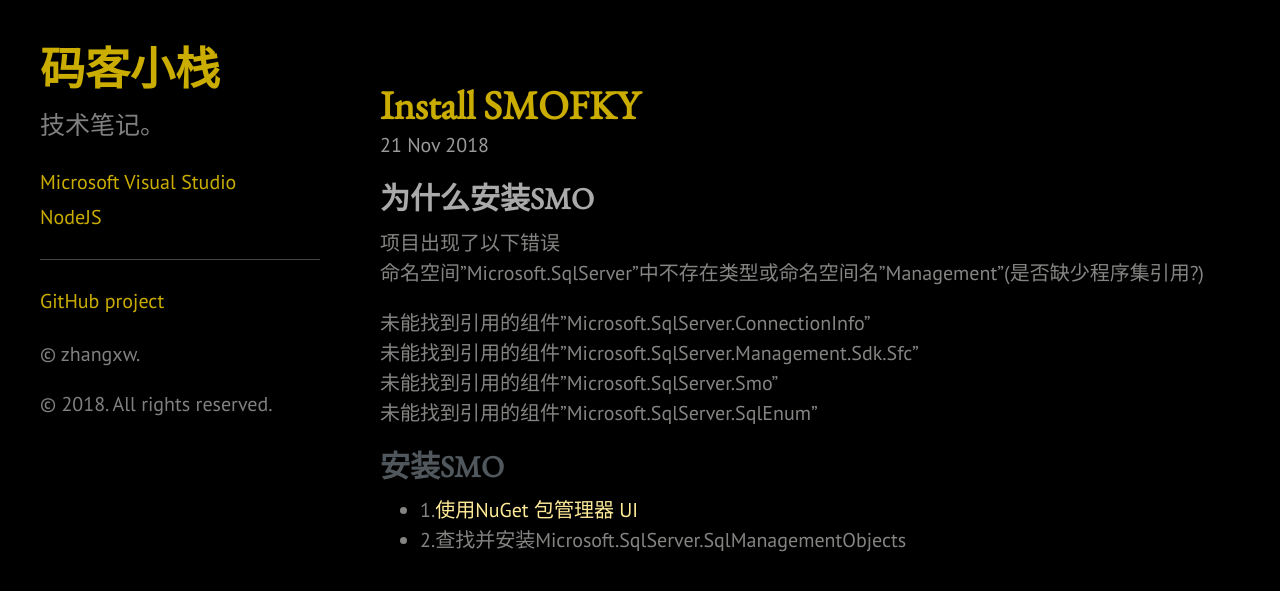
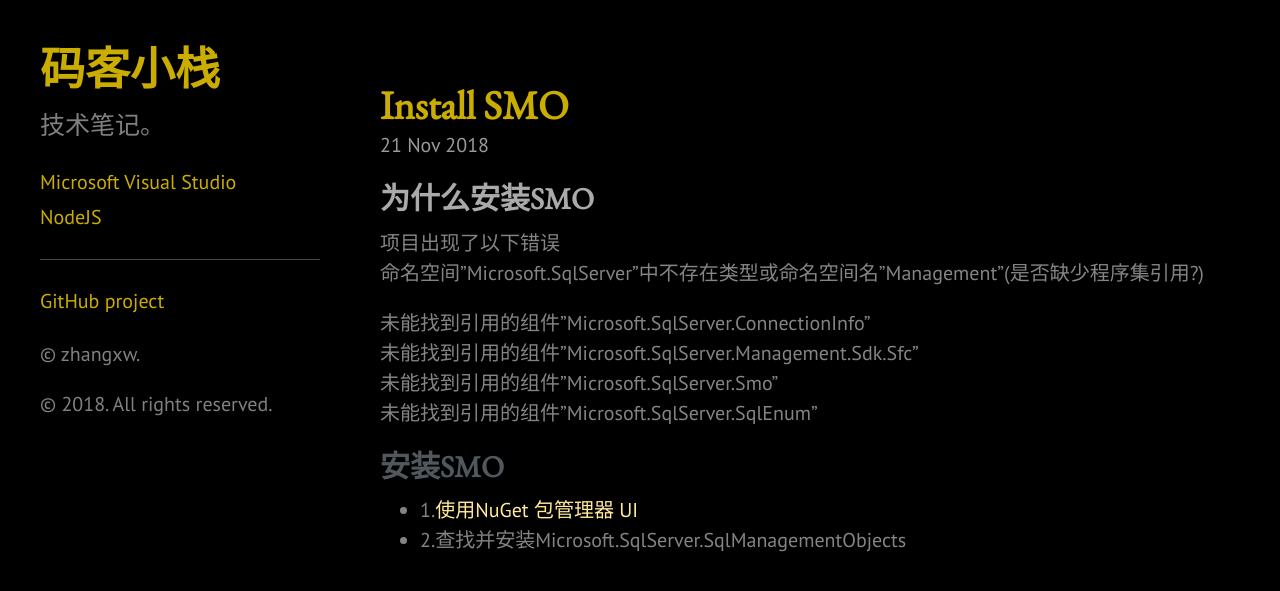
Before and after one commit to lfnhxt/lfnhxt.github.io, a Jekyll site: the page built from _posts/2018-11-21-install-SMO.md, in a window 1280 px wide. Shown: the top 591 px of the page. Built offline with Jekyll 4.4.1, drawn with Linux system fonts in a browser that asks for light colours.

Commit message:
modify post layout. del fky after title.

```diff
--- a/_layouts/post.html
+++ b/_layouts/post.html
@@ -3,7 +3,7 @@ layout: default
 ---
 
 <div class="post">
-  <h1 class="post-title">{{ page.title }}FKY</h1>
+  <h1 class="post-title">{{ page.title }}</h1>
   <span class="post-date">{{ page.date | date_to_string }}</span>
   {{ content }}
 </div>
```
